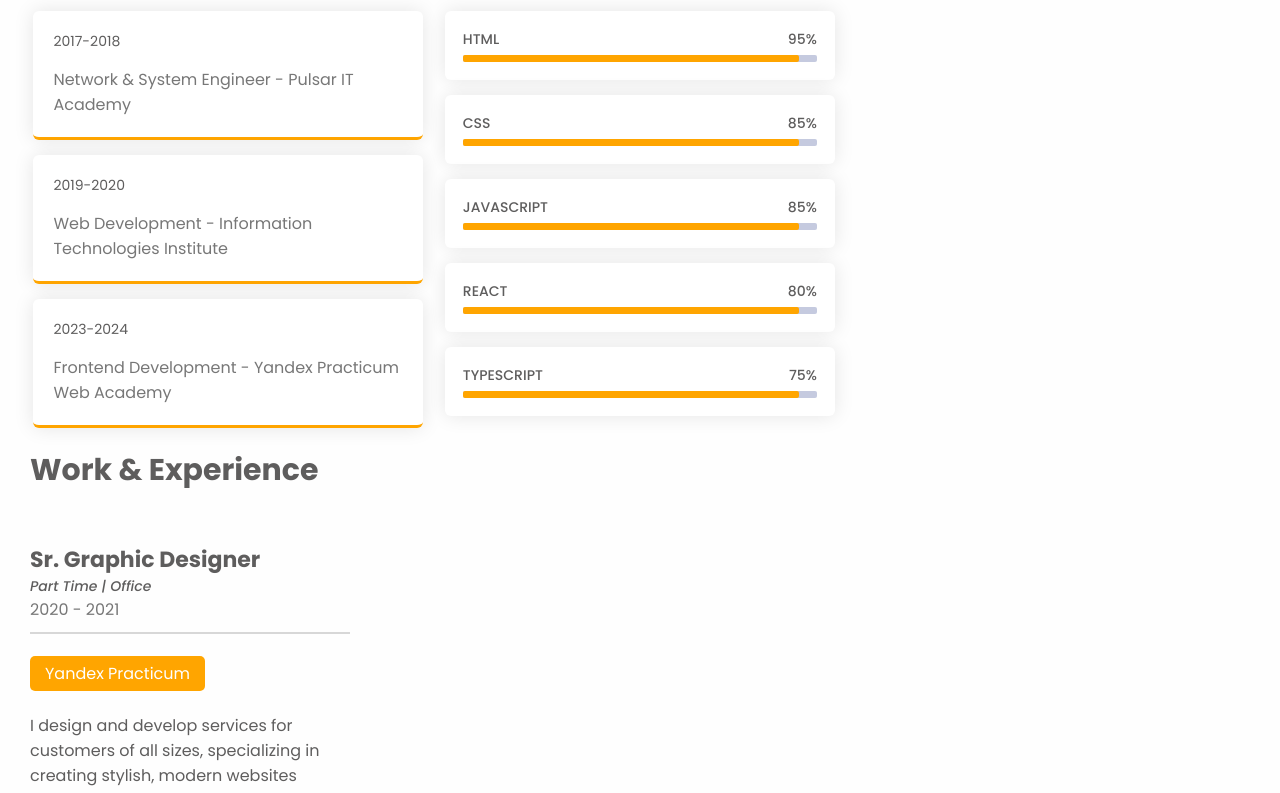
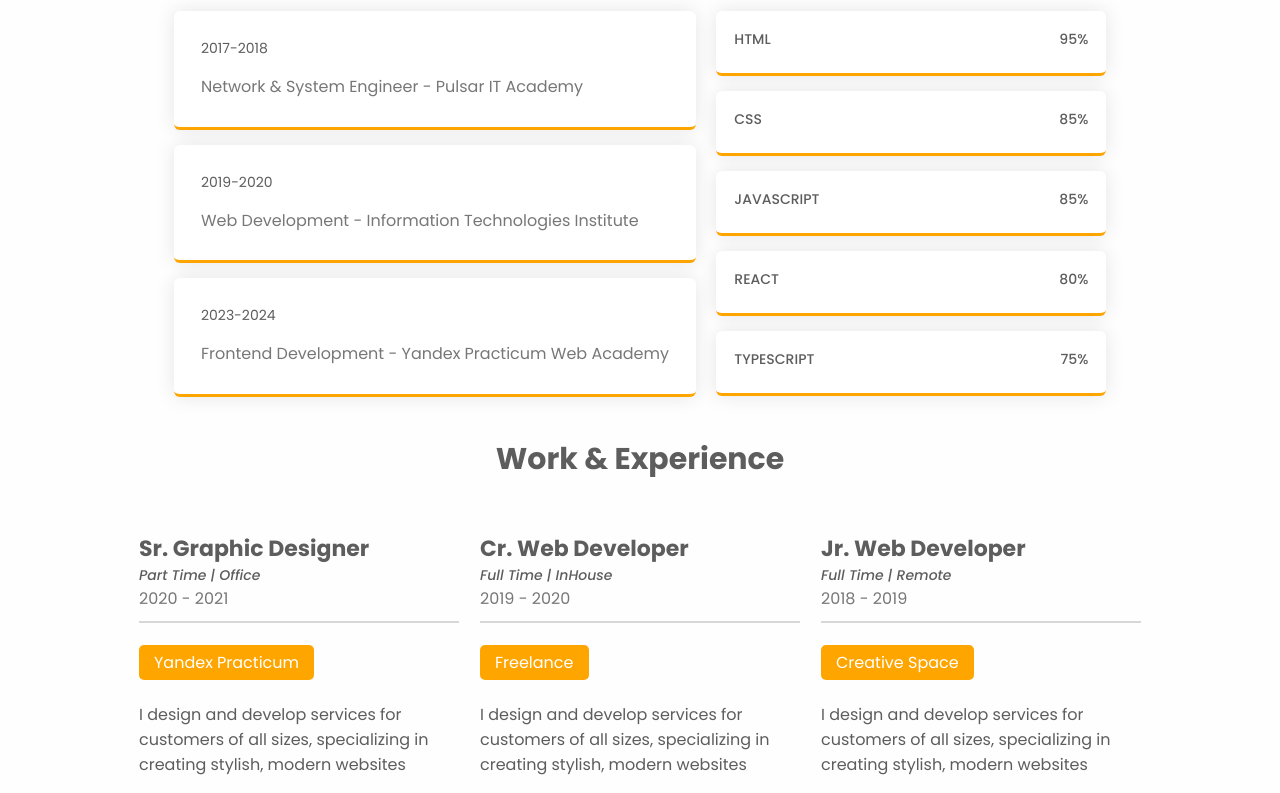
Before and after one commit to iScreAmn/react-portfolio, a React (Vite) app: page / in a window 1280 px wide. Shown: the part 1760-2553 px from the top of the page. Built offline with nearby package versions, Linux system fonts and the light colour scheme.

Commit message:
Skills section layout fixes at max-width: 393px

```diff
--- a/src/components/skills/Skills.css
+++ b/src/components/skills/Skills.css
@@ -1,11 +1,15 @@
 .skills .inner__content {
   padding-bottom: 50px;
+  display: flex;
+  flex-direction: column;
+  align-items: center;
 }
 
 .skills-description {
   max-width: 700px;
   width: 100%;
   margin-bottom: 50px;
+  text-align: center;
 }
 
 .skills-description h3 {
@@ -22,14 +26,23 @@
   display: flex;
   justify-content: center;
   flex-wrap: wrap;
+  gap: 20px;
+  margin-bottom: 20px;
+}
+
+.expirience-info {
+  max-width: 100%;
+  display: flex;
+  justify-content: center;
+  flex-wrap: wrap;
   gap: 21px;
   margin-bottom: 20px;
 }
 
 .education,
-.skills-info > div {
+.skills-info>div {
   min-width: 390px;
-  width: 32%;
+  /* width: 32%; */
 }
 
 .education .label {
@@ -42,7 +55,7 @@
 }
 
 .education-list .item {
-  padding: 20px;
+  padding: 27.3px;
   margin-top: 15px;
   border-radius: 6px;
   background: var(--card-bg-color);
@@ -70,6 +83,7 @@
   padding: 18px;
   border-radius: 6px;
   transition: .3s linear;
+  border-bottom: 3px solid var(--second-color);
 }
 
 .education .info {
@@ -85,15 +99,15 @@
   font-weight: 500;
 }
 
-.bar .line {
+/* .bar .line {
   position: relative;
   width: 100%;
   height: 7px;
   border-radius: 2px;
   background: #c5cadf;
-}
+} */
 
-.bar .line::before {
+/* .bar .line::before {
   content: "";
   position: absolute;
   height: 100%;
@@ -101,7 +115,7 @@
   left: 0;
   background: var(--second-color);
   border-radius: 2px;
-}
+} */
 
 .bar .html::before {
   width: 95%;
@@ -132,6 +146,7 @@
 .work-exp .work-exp-title {
   font-size: 30px;
   margin-bottom: 50px;
+  text-align: center;
 }
 
 .work-exp .expirience-card {
@@ -172,3 +187,11 @@
   transform: scale(1.03);
   cursor: pointer;
 }
+
+@media (max-width: 393px) {
+
+  .inner__content {
+    width: 100%;
+  }
+
+}
```
